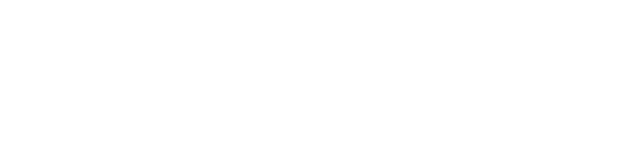
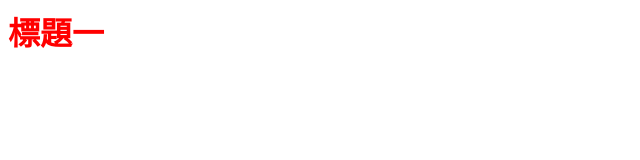
Before and after one commit to tommyliu313/GitHubhexschooltesting2, a plain HTML site: page index.html in a window 1280 px wide. Shown: the whole page, without its empty margins (0-640 px from the left). Drawn offline with Linux system fonts and the light colour scheme.

Commit message:
插入h1模式

```diff
--- a/all.css
+++ b/all.css
@@ -1,3 +1,6 @@
 body{
     color:blue;
 }
+h1{
+    color: red;
+}
--- a/index.html
+++ b/index.html
@@ -8,6 +8,6 @@
     <title>Document</title>
 </head>
 <body>
-
+<h1>標題一</h1>
 </body>
 </html>
```
